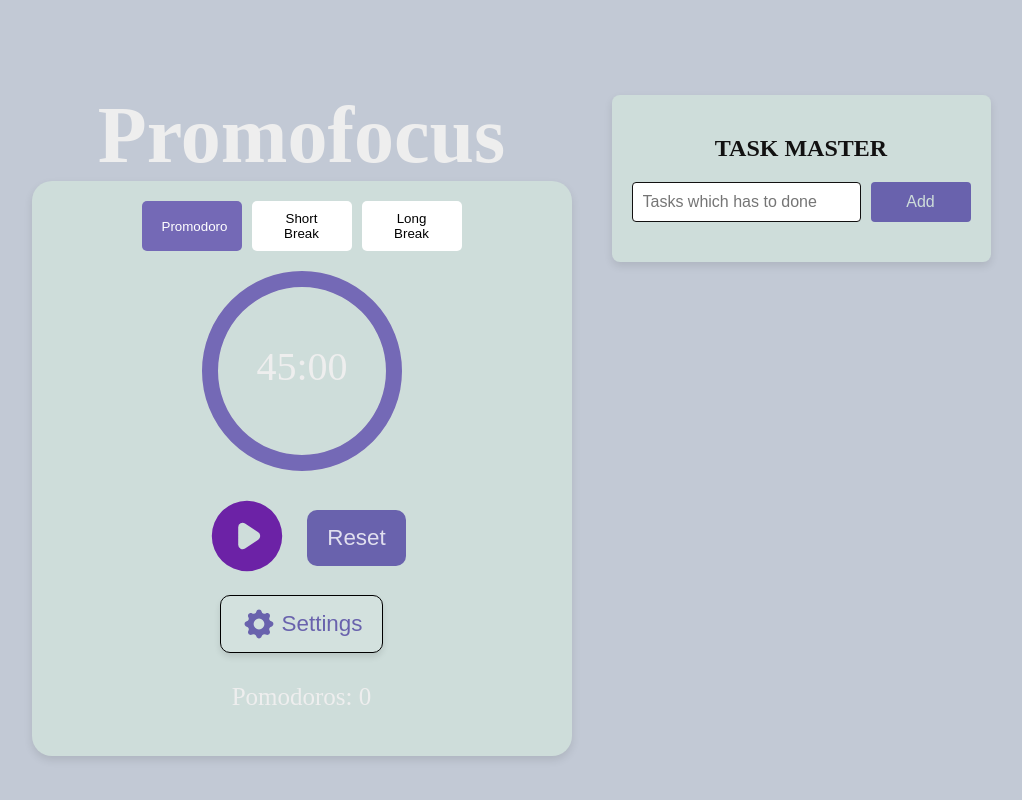
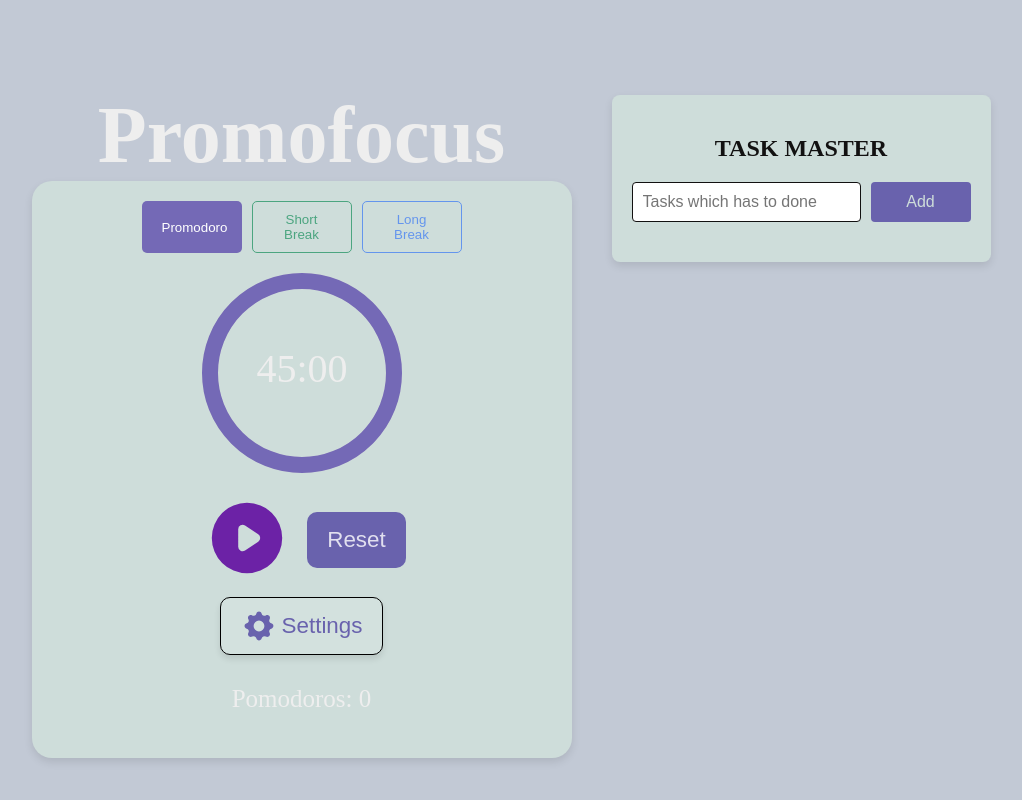
Before and after one commit to smartosid/promo, a React (Create React App) app: page / in a window 1280 px wide. Shown: the whole page, without its empty margins (134-1156 px from the left). Built offline with nearby package versions, Linux system fonts and the light colour scheme; a web font is replaced by a local one.

Commit message:
Update Timer.js

```diff
--- a/src/Timer.js
+++ b/src/Timer.js
@@ -8,7 +8,7 @@ import { useContext, useState, useEffect, useRef, useCallback } from "react";
 import SettingsContext from "./SettingsContext";
 
 const red = '#7469B6';
-const green = '#4aec8c';
+const green = '#4CA580'; // Adjusted green color
 const blue = '#6495ED';
 
 function Timer() {
@@ -28,7 +28,7 @@ function Timer() {
       case 'promodoro':
         return settingsInfo.workMinutes * 60;
       case 'shortBreak':
-        return 15 * 60;
+        return 5 * 60;
       case 'longBreak':
         return 30 * 60;
       default:
@@ -97,13 +97,13 @@ function Timer() {
     <div style={{ width: '500px', borderRadius: '20px', boxShadow: '0 4px 8px rgba(0, 0, 0, 0.1)', padding: '20px', marginBottom: '20px', backgroundColor: '#CEDDDA', display: 'flex', justifyContent: 'center', alignItems: 'center' }}>
       <div style={{ display: 'flex', flexDirection: 'column', alignItems: 'center' }}>
         <div style={{ display: 'flex', justifyContent: 'center', marginBottom: '20px' }}>
-
           <button
             style={{
-              backgroundColor: mode === 'promodoro' ? red : 'white',
-              color: mode === 'promodoro' ? 'white' : 'black',
+              backgroundColor: mode === 'promodoro' ? red : 'transparent',
+              color: mode === 'promodoro' ? 'white' : red,
               padding: '10px 20px',
               borderRadius: '5px',
+              border: mode === 'promodoro' ? 'none' : `1px solid ${red}`,
               marginRight: '10px',
             }}
             onClick={() => {
@@ -118,10 +118,11 @@ function Timer() {
           </button>
           <button
             style={{
-              backgroundColor: mode === 'shortBreak' ? green : 'white',
-              color: mode === 'shortBreak' ? 'white' : 'black',
+              backgroundColor: mode === 'shortBreak' ? green : 'transparent',
+              color: mode === 'shortBreak' ? 'white' : green,
               padding: '10px 20px',
               borderRadius: '5px',
+              border: mode === 'shortBreak' ? 'none' : `1px solid ${green}`,
               marginRight: '10px',
             }}
             onClick={() => {
@@ -136,10 +137,11 @@ function Timer() {
           </button>
           <button
             style={{
-              backgroundColor: mode === 'longBreak' ? blue : 'white',
-              color: mode === 'longBreak' ? 'white' : 'black',
+              backgroundColor: mode === 'longBreak' ? blue : 'transparent',
+              color: mode === 'longBreak' ? 'white' : blue,
               padding: '10px 20px',
               borderRadius: '5px',
+              border: mode === 'longBreak' ? 'none' : `1px solid ${blue}`,
             }}
             onClick={() => {
               setMode('longBreak');
```
